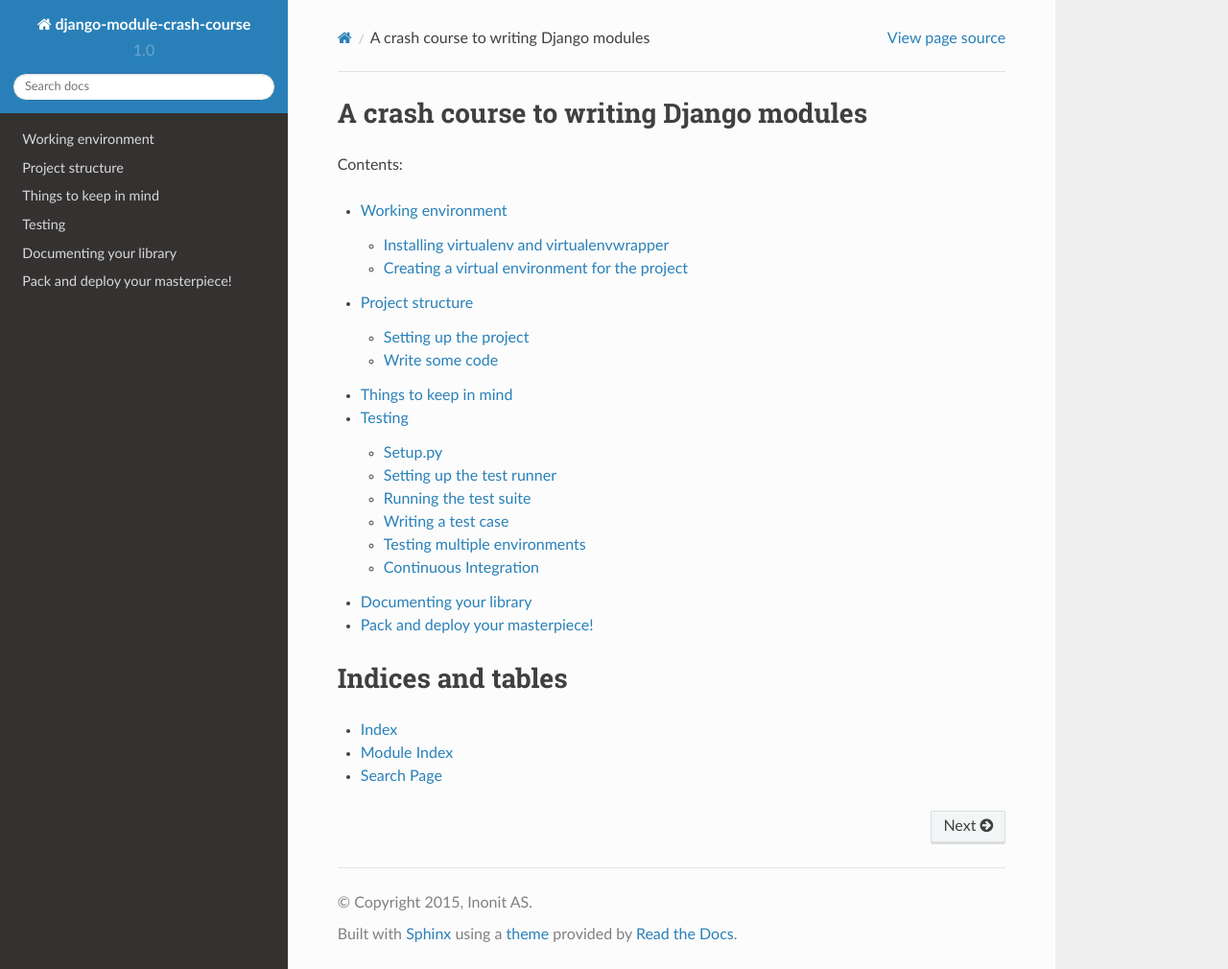
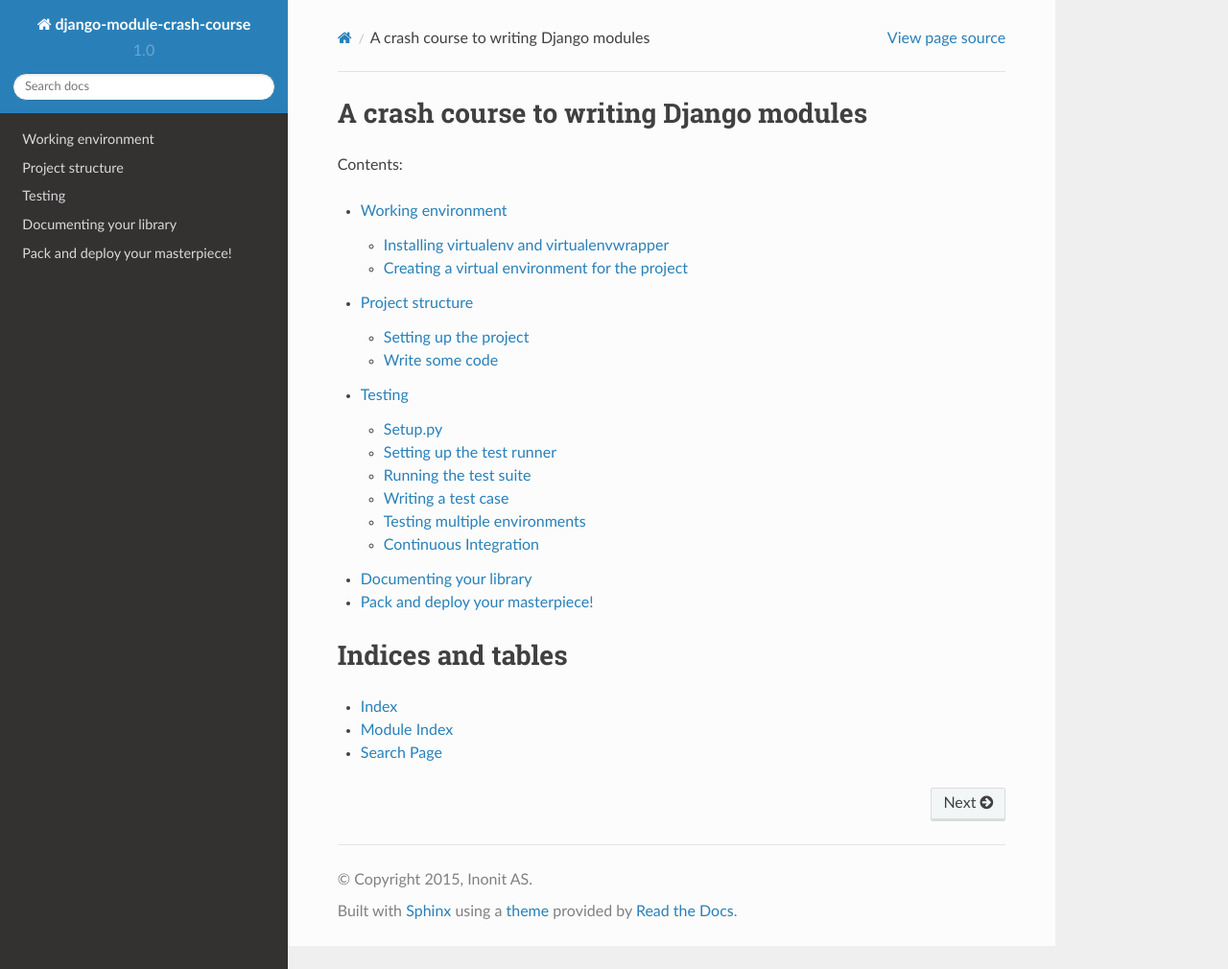
Before and after one commit to inonit/django-module-crash-course, a Sphinx documentation site: the page built from docs/index.rst, in a window 1280 px wide and 1010 px high. Shown: the whole window at 96% size. Built offline with Sphinx 7.4.7 and the Read the Docs theme 2.0.0, drawn with Linux system fonts in a browser that asks for light colours.

Commit message:
removed "Things to keep in mind"

```diff
--- a/docs/03-keep-in-mind.rst
+++ /dev/null
@@ -1,4 +0,0 @@
-
-======================
-Things to keep in mind
-======================
--- a/docs/index.rst
+++ b/docs/index.rst
@@ -9,10 +9,9 @@ Contents:
 
    01-working-environment
    02-project-structure
-   03-keep-in-mind
-   04-testing
-   05-documentation
-   06-packaging-and-deployment
+   03-testing
+   04-documentation
+   05-packaging-and-deployment
 
 Indices and tables
 ==================
```
Also changed, not shown: docs/03-testing.rst (renamed from docs/04-testing.rst), docs/04-documentation.rst (renamed from docs/05-documentation.rst), docs/05-packaging-and-deployment.rst (renamed from docs/06-packaging-and-deployment.rst).
